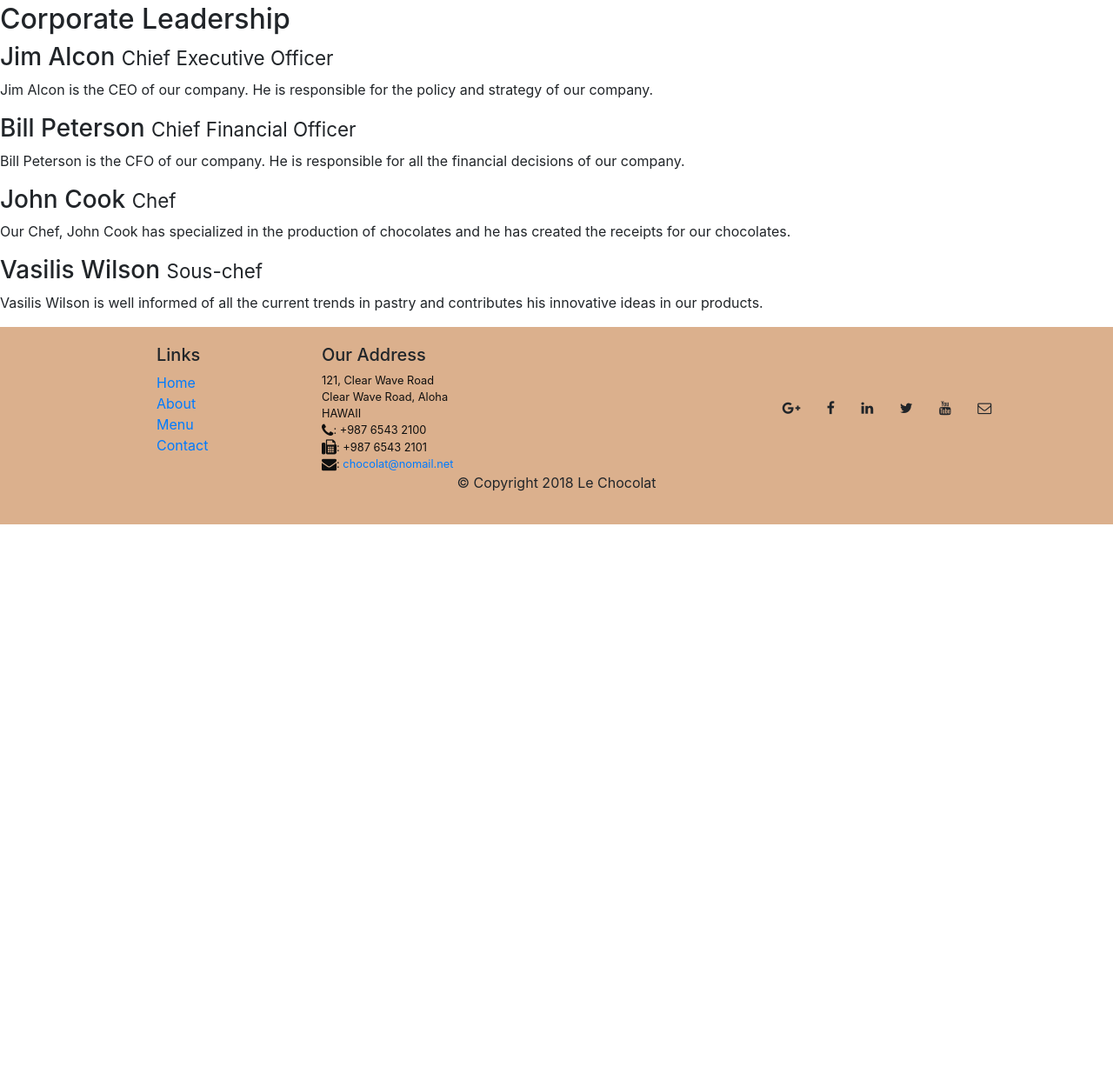
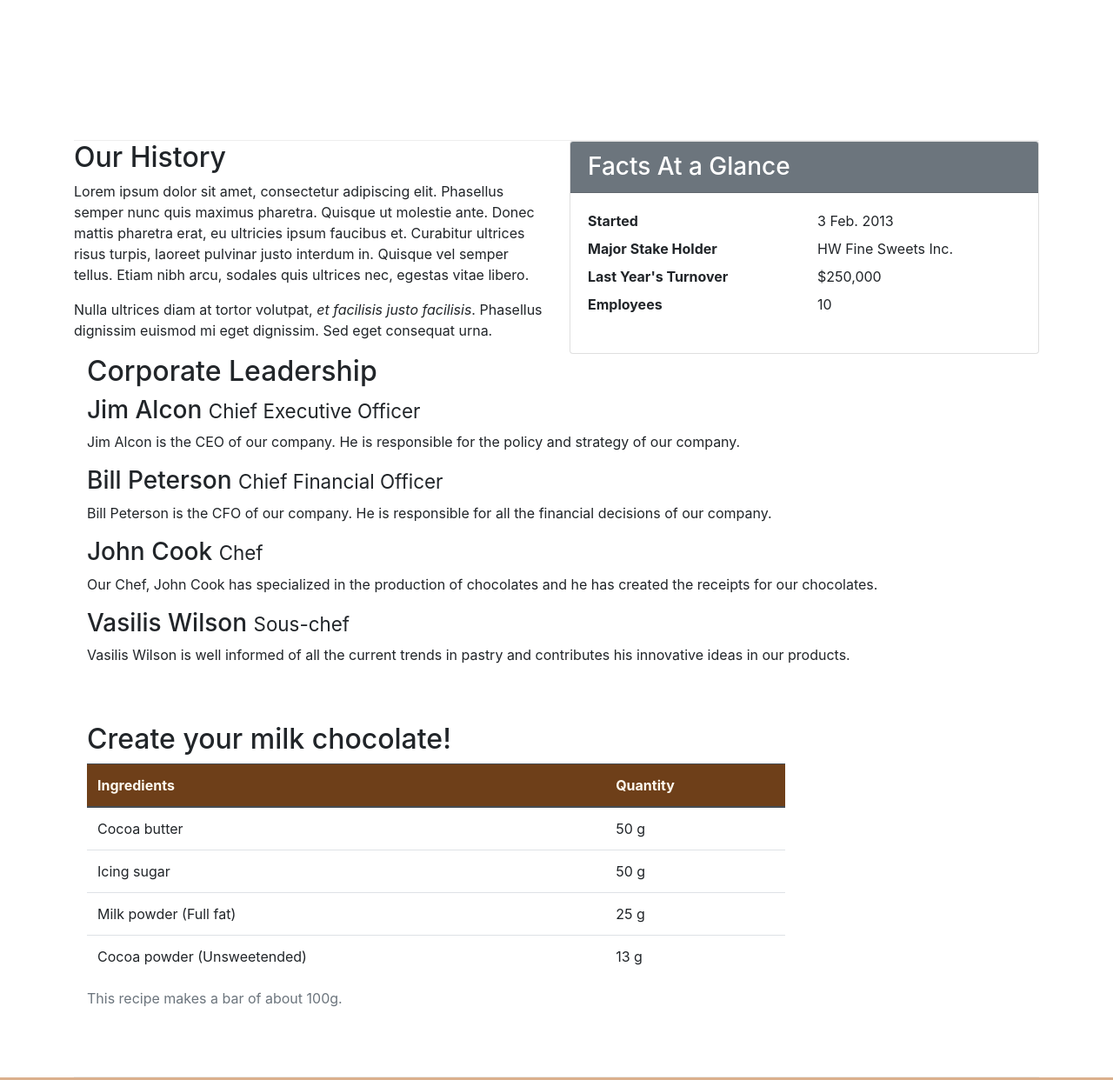
Before and after one commit to nikos-antoniou/LeChocolat, a website: page aboutus.html in a window 1280 px wide. Shown: the part 612-1854 px from the top of the page at 87% size. Before the commit the page ends 1215 px from the top, so only its background shows below. Drawn offline with nearby package versions, Linux system fonts and the light colour scheme.

Commit message:
tables and cards

```diff
--- a/aboutus.html
+++ b/aboutus.html
@@ -24,11 +24,14 @@
             </button>
             <div class="collapse navbar-collapse" id="Navbar">
                 <ul class="navbar-nav">
-                    <li class="nav-item "><a class="nav-link" href="index.html"><span class="fa fa-home fa-lg"></span> Home</a></li>
-                    <li class="nav-item active"><a class="nav-link" href="#"><span
-                        class="fa fa-info fa-lg"></span> About</a></li>
-                    <li class="nav-item"><a class="nav-link" href="#"><span class="fa fa-list fa-lg"></span> Menu</a></li>
-                    <li class="nav-item"><a class="nav-link" href="#"><span class="fa fa-address-card fa-lg"></span> Contact</a></li>
+                    <li class="nav-item "><a class="nav-link" href="index.html"><span class="fa fa-home fa-lg"></span>
+                            Home</a></li>
+                    <li class="nav-item active"><a class="nav-link" href="#"><span class="fa fa-info fa-lg"></span>
+                            About</a></li>
+                    <li class="nav-item"><a class="nav-link" href="#"><span class="fa fa-list fa-lg"></span> Menu</a>
+                    </li>
+                    <li class="nav-item"><a class="nav-link" href="#"><span class="fa fa-address-card fa-lg"></span>
+                            Contact</a></li>
                 </ul>
             </div>
         </div>
@@ -55,15 +58,15 @@
         </ol>
     </nav>
 
-    <div calss="container">
-        <div class="row">
+    <div class="container">
+        <div class="row  row-content">
             <div class="col-12">
                 <h3>About Us</h3>
                 <hr>
             </div>
         </div>
 
-        <div class="row-cols-lg-1">
+        <div class="row">
             <div class="col-12 col-sm-6">
                 <h2>Our History</h2>
                 <p>Lorem ipsum dolor sit amet, consectetur adipiscing elit. Phasellus semper nunc quis maximus pharetra.
@@ -74,11 +77,24 @@
                     euismod mi eget dignissim. Sed eget consequat urna. </p>
             </div>
             <div class="col col-sm">
+                <div class="card">
+                    <h3 class="card-header bg-secondary text-white">Facts At a Glance</h3>
+                    <div class="card-body">
+                        <dl class="row">
+                            <dt class="col-6">Started</dt>
+                            <dd class="col-6">3 Feb. 2013</dd>
+                            <dt class="col-6">Major Stake Holder</dt>
+                            <dd class="col-6">HW Fine Sweets Inc.</dd>
+                            <dt class="col-6">Last Year's Turnover</dt>
+                            <dd class="col-6">$250,000</dd>
+                            <dt class="col-6">Employees</dt>
+                            <dd class="col-6">10</dd>
+                        </dl>
+                    </div>
+                </div>
             </div>
         </div>
 
-
-        <div class="row">
         <div class="col-12">
             <h2>Corporate Leadership</h2>
             <h3>Jim Alcon <small>Chief Executive Officer </small></h3>
@@ -94,9 +110,46 @@
             <p class="d-none d-sm-block">Vasilis Wilson is well informed of all the current trends in pastry and
                 contributes his innovative ideas in our products. </p>
         </div>
+
+        <div class="row row-content">
+            <div class="col-12 col-sm-9">
+                <h2> Create your milk chocolate!</h2>
+                <div class="table-responsive">
+                    <table class="table table-hover">
+                        <caption>This recipe makes a bar of about 100g.</caption>
+                        <thead class="thead-dark">
+                            <tr>
+                                <th>Ingredients</th>
+                                <th>Quantity</th>
+                            </tr>
+                        </thead>
+                        <tbody>
+                            <tr>
+                                <td>Cocoa butter</td>
+                                <td>50 g</td>
+                            </tr>
+                            <tr>
+                                <td>Icing sugar</td>
+                                <td>50 g</td>
+                            </tr>
+                            <tr>
+                                <td>Milk powder (Full fat)</td>
+                                <td>25 g</td>
+                            </tr>
+                            <tr>
+                                <td>Cocoa powder (Unsweetended)</td>
+                                <td>13 g</td>
+                            </tr>
+                        </tbody>
+                    </table>
+                </div>
+            </div>
+            <div class="col-12 col-sm-3">
+            </div>
+        </div>
     </div>
 
-    </div>
+
 
     <footer class="footer">
         <div class="container">
@@ -118,12 +171,13 @@
                         HAWAII<br>
                         <i class="fa fa-phone fa-lg"></i>: +987 6543 2100<br>
                         <i class="fa fa-fax fa-lg"></i>: +987 6543 2101<br>
-                        <i class="fa fa-envelope fa-lg"></i>: <a href="mailto:chocolat@nomail.net">chocolat@nomail.net</a>
+                        <i class="fa fa-envelope fa-lg"></i>: <a
+                            href="mailto:chocolat@nomail.net">chocolat@nomail.net</a>
                     </address>
                 </div>
                 <div class="col-sm align-self-center">
                     <div style="text-align:center">
-                        <a class="btn btn-social-icon btn-google-plus" href ="http://google.com/+">
+                        <a class="btn btn-social-icon btn-google-plus" href="http://google.com/+">
                             <i class="fa fa-google-plus"></i></a>
                         <a class="btn btn-social-icon btn-facebook" href="http://www.facebook.com/profile.php?id=">
                             <i class="fa fa-facebook"></i></a>
--- a/css/styles.css
+++ b/css/styles.css
@@ -35,3 +35,9 @@ address{
       body{
         padding:50px 0px 0px 0px;
         z-index:0;}
+
+        .table .thead-dark th{
+            color:floralwhite;
+            background-color:#6E3F19
+        }
+        tr:hover {background-color:#dbb08db0!important}
```
Lines whose indentation alone changed are shown as unchanged.
